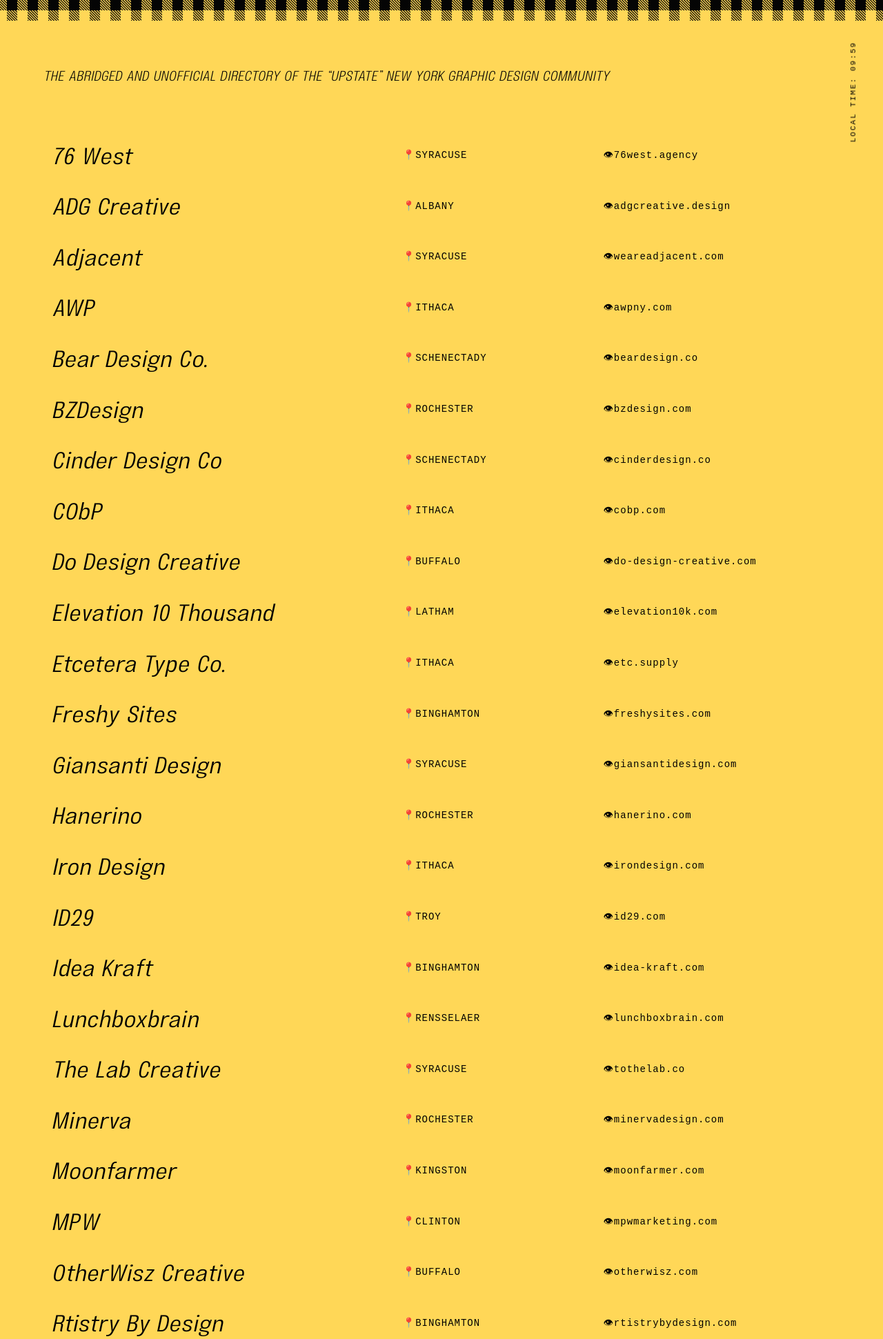
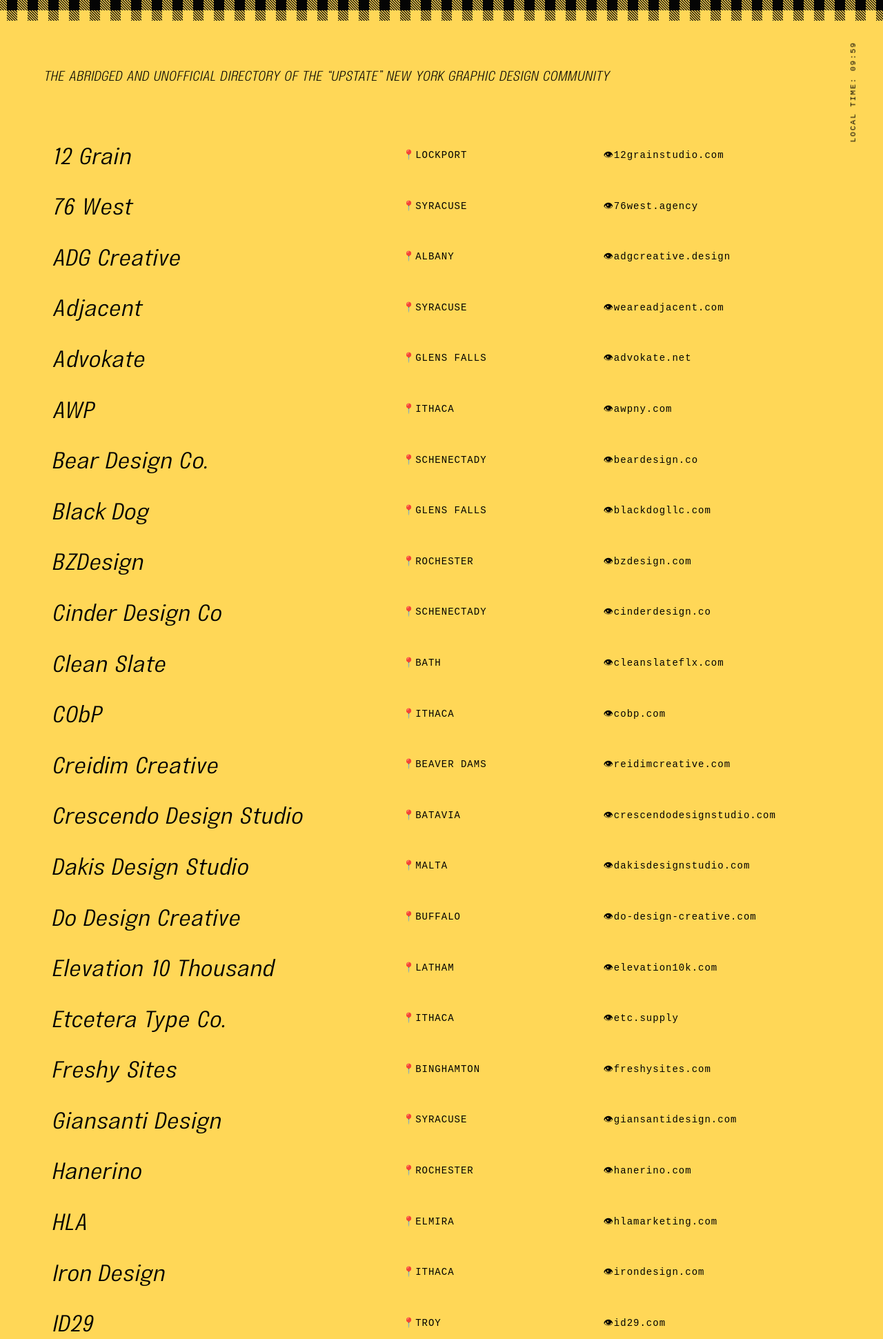
Before and after one commit to sursly/upstatedesign, a PHP site: page / in a window 1280 px wide. Shown: the top 1941 px of the page at 69% size. Run offline with PHP 8.4, Linux system fonts and the light colour scheme.

Commit message:
Added lots of entries

```diff
--- a/index.php
+++ b/index.php
@@ -39,20 +39,28 @@
 
 <section id="page">
   <ul>
+  <li><a href="http://12grainstudio.com"><h2>12 Grain</h2><p><span class="location">📍Lockport</span> <span class="site">👁12grainstudio.com</span></p></a></li>
   <li><a href="https://76west.agency"><h2>76 West</h2><p><span class="location">📍Syracuse</span> <span class="site">👁76west.agency</span></p></a></li>
   <li><a href="https://adgcreative.design"><h2>ADG Creative</h2><p><span class="location">📍Albany</span> <span class="site">👁adgcreative.design</span></p></a></li>
   <li><a href="http://www.weareadjacent.com"><h2>Adjacent</h2><p><span class="location">📍Syracuse</span> <span class="site">👁weareadjacent.com</span></p></a></li>
+  <li><a href="https://advokate.net"><h2>Advokate</h2><p><span class="location">📍Glens Falls</span> <span class="site">👁advokate.net</span></p></a></li>
   <li><a href="http://www.awpny.com"><h2>AWP</h2><p><span class="location">📍Ithaca</span> <span class="site">👁awpny.com</span></p></a></li>
   <li><a href="http://beardesign.co"><h2>Bear Design Co.</h2><p><span class="location">📍Schenectady</span> <span class="site">👁beardesign.co</span></p></a></li>
+  <li><a href="https://blackdogllc.com"><h2>Black Dog</h2><p><span class="location">📍Glens Falls</span> <span class="site">👁blackdogllc.com</span></p></a></li>
   <li><a href="http://www.bzdesign.com"><h2>BZDesign</h2><p><span class="location">📍Rochester</span> <span class="site">👁bzdesign.com</span></p></a></li>
   <li><a href="http://www.cinderdesign.co/"><h2>Cinder Design Co</h2><p><span class="location">📍Schenectady</span> <span class="site">👁cinderdesign.co</span></p></a></li>
+  <li><a href="http://www.cleanslateflx.com"><h2>Clean Slate</h2><p><span class="location">📍Bath</span> <span class="site">👁cleanslateflx.com</span></p></a></li>
   <li><a href="http://www.cobp.com"><h2>CObP</h2><p><span class="location">📍Ithaca</span> <span class="site">👁cobp.com</span></p></a></li>
+  <li><a href="http://www.creidimcreative.com"><h2>Creidim Creative</h2><p><span class="location">📍Beaver Dams</span> <span class="site">👁reidimcreative.com</span></p></a></li>
+  <li><a href="https://www.crescendodesignstudio.com"><h2>Crescendo Design Studio</h2><p><span class="location">📍Batavia</span> <span class="site">👁crescendodesignstudio.com</span></p></a></li>
+  <li><a href="http://www.dakisdesignstudio.com"><h2>Dakis Design Studio</h2><p><span class="location">📍Malta</span> <span class="site">👁dakisdesignstudio.com</span></p></a></li>
   <li><a href="http://www.do-design-creative.com/"><h2>Do Design Creative</h2><p><span class="location">📍Buffalo</span> <span class="site">👁do-design-creative.com</span></p></a></li>
   <li><a href="http://elevation10k.com"><h2>Elevation 10 Thousand</h2><p><span class="location">📍Latham</span> <span class="site">👁elevation10k.com</span></p></a></li>
   <li><a href="http://www.etc.supply"><h2>Etcetera Type Co.</h2><p><span class="location">📍Ithaca</span> <span class="site">👁etc.supply</span></p></a></li>
   <li><a href="http://www.freshysites.com"><h2>Freshy Sites</h2><p><span class="location">📍Binghamton</span> <span class="site">👁freshysites.com</span></p></a></li>
   <li><a href="https://giansantidesign.com/"><h2>Giansanti Design</h2><p><span class="location">📍Syracuse</span> <span class="site">👁giansantidesign.com</span></p></a></li>
   <li><a href="https://hanerino.com/"><h2>Hanerino</h2><p><span class="location">📍Rochester</span> <span class="site">👁hanerino.com</span></p></a></li>
+  <li><a href="https://www.hlamarketing.com"><h2>HLA</h2><p><span class="location">📍Elmira</span> <span class="site">👁hlamarketing.com</span></p></a></li>
   <li><a href="http://www.irondesign.com"><h2>Iron Design</h2><p><span class="location">📍Ithaca</span> <span class="site">👁irondesign.com</span></p></a></li>
   <li><a href="http://www.id29.com"><h2>ID29</h2><p><span class="location">📍Troy</span> <span class="site">👁id29.com</span></p></a></li>
   <li><a href="http://www.idea-kraft.com"><h2>Idea Kraft</h2><p><span class="location">📍Binghamton</span> <span class="site">👁idea-kraft.com</span></p></a></li>
@@ -65,10 +73,15 @@
   <li><a href="http://rtistrybydesign.com"><h2>Rtistry By Design</h2><p><span class="location">📍Binghamton</span> <span class="site">👁rtistrybydesign.com</span></p></a></li>
   <li><a href="https://www.sidekickcreative.us/"><h2>Sidekick Creative</h2><p><span class="location">📍Glens Falls</span> <span class="site">👁sidekickcreative.us</span></p></a></li>
   <li><a href="http://spiraldesign.com"><h2>Spiral Design Studio</h2><p><span class="location">📍Cohoes</span> <span class="site">👁spiraldesign.com</span></p></a></li>
+  <li><a href="http://www.tallgirlsdesign.com/"><h2>Tall Girls Design</h2><p><span class="location">📍Orchard Park>/span> <span class="site">👁tallgirlsdesign.com</span></p></a></li>
+  <li><a href="http://thirstyfishgraphicdesign.com"><h2>Thirsty Fish</h2><p><span class="location">📍Corning</span> <span class="site">👁thirstyfishgraphicdesign.com</span></p></a></li>
+  <li><a href="https://www.tonecreative.com"><h2>Tone Creative</h2><p><span class="location">📍Saratoga Springs</span> <span class="site">👁tonecreative.com</span></p></a></li>
+  <li><a href="http://trampolinedesign.com"><h2>Trampoline</h2><p><span class="location">📍Glens Falls</span> <span class="site">👁trampolinedesign.com</span></p></a></li>
   <li><a href="http://typeworkstudio.com"><h2>Typework Studio</h2><p><span class="location">📍Buffalo</span> <span class="site">👁typeworkstudio.com</span></p></a></li>
   <li><a href="https://upsidecollective.com"><h2>Upside Collective</h2><p><span class="location">📍Albany</span> <span class="site">👁upsidecollective.com</span></p></a></li>
+  <li><a href="https://www.upupcreative.com/"><h2>Up Up Creative</h2><p><span class="location">📍Rochester</span> <span class="site">👁upupcreative.com</span></p></a></li>
+  <li><a href="https://whitebicycle.com"><h2>White Bicycle</h2><p><span class="location">📍Buffalo</span> <span class="site">👁whitebicycle.com</span></p></a></li>
 
-  <li><a href="https://www.upupcreative.com/"><h2>Up Up Creative</h2><p><span class="location">📍Rochester</span> <span class="site">👁upupcreative.com</span></p></a></li>
   <li><a href="http://zanzinato.com"><h2>Zanzinato</h2><p><span class="location">📍Ithaca</span> <span class="site">👁zanzinato.com</span></p></a></li>
   </ul>
 </section>
```
